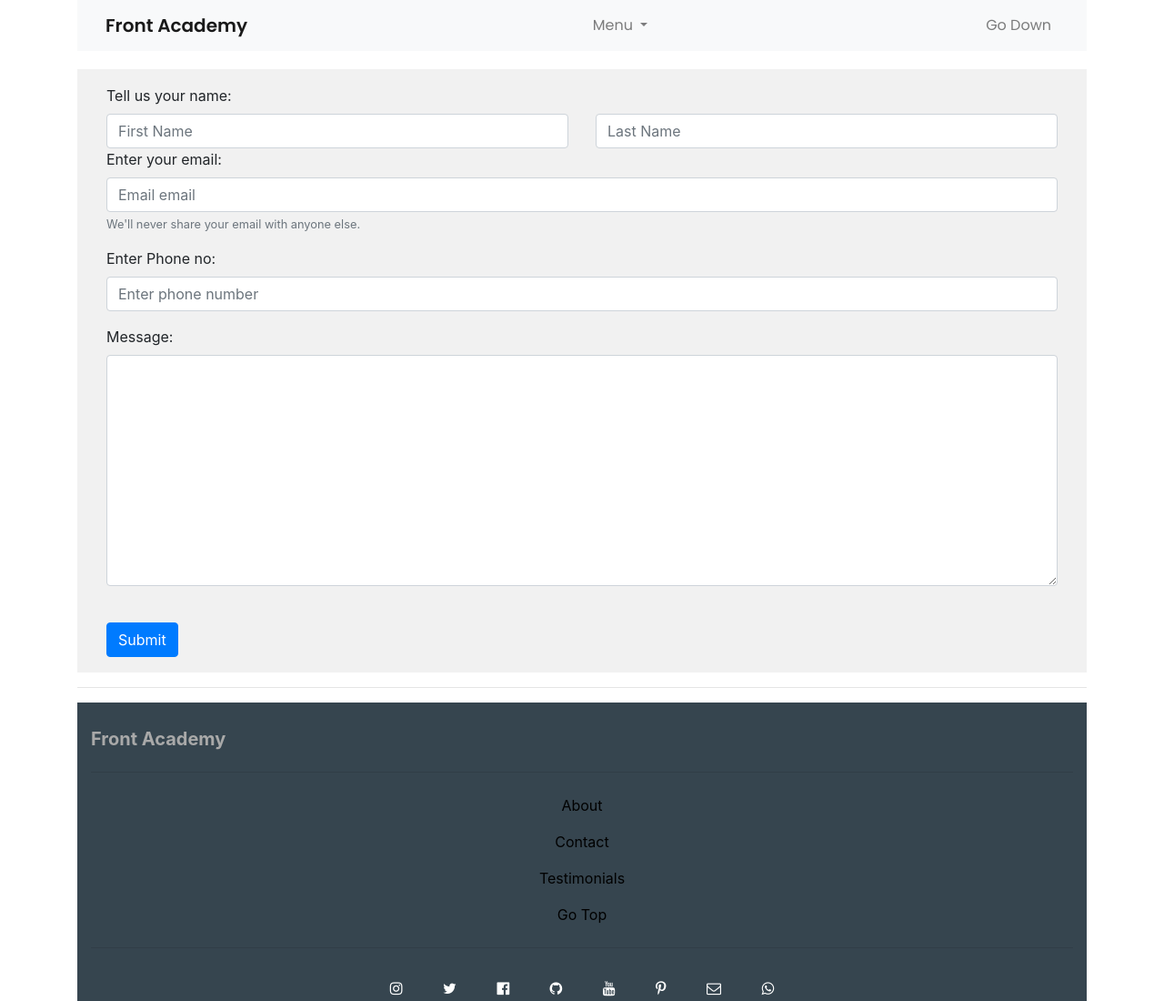
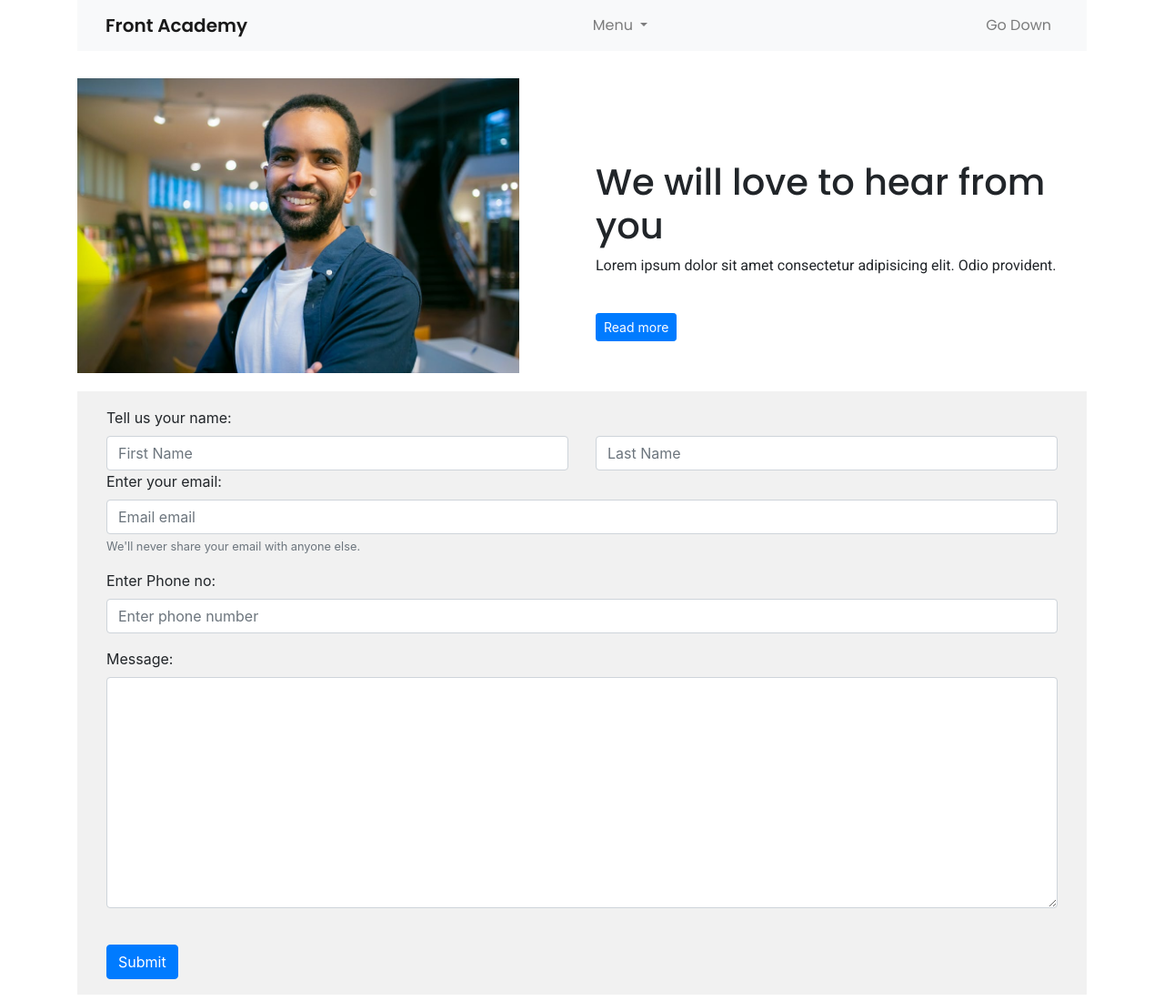
Before and after one commit to OlaoluOfficial/Front-academy, a plain HTML site: page contact.html in a window 1280 px wide. Shown: the top 1100 px of the page at 91% size. Drawn offline with nearby package versions, Linux system fonts and the light colour scheme.

Commit message:
neew comm

```diff
--- a/contact.html
+++ b/contact.html
@@ -52,7 +52,31 @@
           </nav>
 
           <!-- main -->
-
+          <div>
+            <section id="reg-show1">
+                <div>
+                    <div class="row">
+                        <div class="col-md-6 col-sm-6 container">
+                            <div class="show-left">
+                                <img src="img/pexels-photo-5940860.jpeg" alt="...">
+                            </div>
+                        </div>
+                        <div class="col-md-6 col-sm-6 container">
+                            <div class="show-right">
+                                <h1>We will love to hear from you</h1>
+                                <p>Lorem ipsum dolor sit amet consectetur adipisicing elit.
+                                    Odio provident.
+                                </p>
+                                <br>
+                            </div>
+                            <div class="show-btn">
+                                <a class="btn btn-primary btn-sm" role="button">Read more</a>
+                            </div>
+                        </div>
+                    </div>
+                </div>
+            </section>
+          </div>
           <div id="con-form">
                 <form class="container">
                     <label for="personName">Tell us your name:</label>
--- a/css/styles.css
+++ b/css/styles.css
@@ -27,7 +27,7 @@ p {
 #show1 img {
     width: 90%;
 }
-#show1 .show-right {
+.show-right {
     margin-top: 90px;
 }
 #show2 img {
--- a/script.js
+++ b/script.js
@@ -28,7 +28,14 @@ sr.reveal('#test-head', {
 sr.reveal('.testimonial div', {
     duration: 2000,
     origin: 'bottom'
-
+});
+sr.reveal('#con-form', {
+    duration: 2000,
+    origin: 'bottom'
+});
+sr.reveal('#reg-form', {
+    duration: 2000,
+    origin: 'bottom'
 });
 
 /*
```
Also changed, not shown: about.html (+1 -1 lines).
